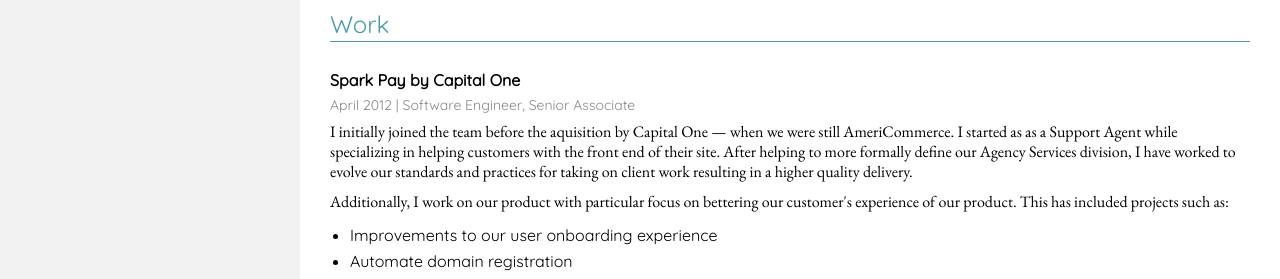
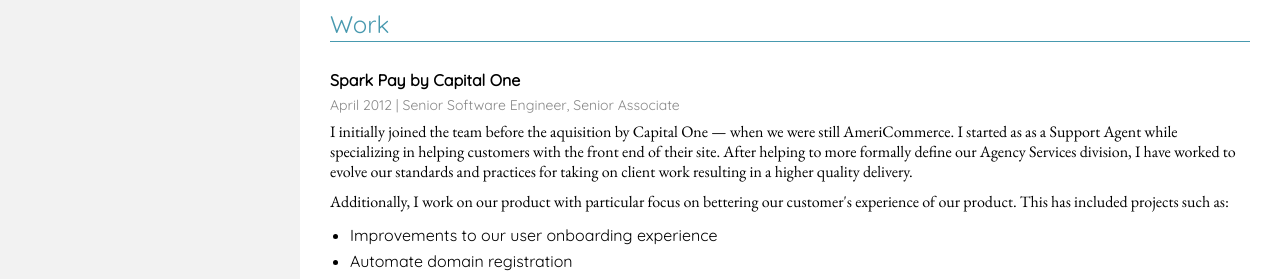
Before and after one commit to shaynemartin91/shaynemartin91.github.io, a Jekyll site: the page index.html, which Jekyll copies as it is, in a window 1280 px wide. Shown: the part 354-633 px from the top of the page. Built offline with Jekyll 4.4.1, drawn with Linux system fonts in a browser that asks for light colours; nearby versions of some CDN libraries.

Commit message:
Correct spark pay title

```diff
--- a/index.html
+++ b/index.html
@@ -120,7 +120,7 @@
               <div class="employment__title">Spark Pay by Capital One</div>
               <div class="employment__subtitle">
                 <span class="employment__timeframe">April 2012</span> |
-                <span class="employment__position">Software Engineer, Senior Associate</span>
+                <span class="employment__position">Senior Software Engineer, Senior Associate</span>
               </div>
               <div class="employment__desc">
                 <p>I initially joined the team before the aquisition by Capital One &mdash; when we were still AmeriCommerce. I started as as a Support Agent while specializing in helping customers with the front end of their site. After helping to more formally define our Agency Services division, I have worked to evolve our standards and practices for taking on client work resulting in a higher quality delivery.</p>
```
